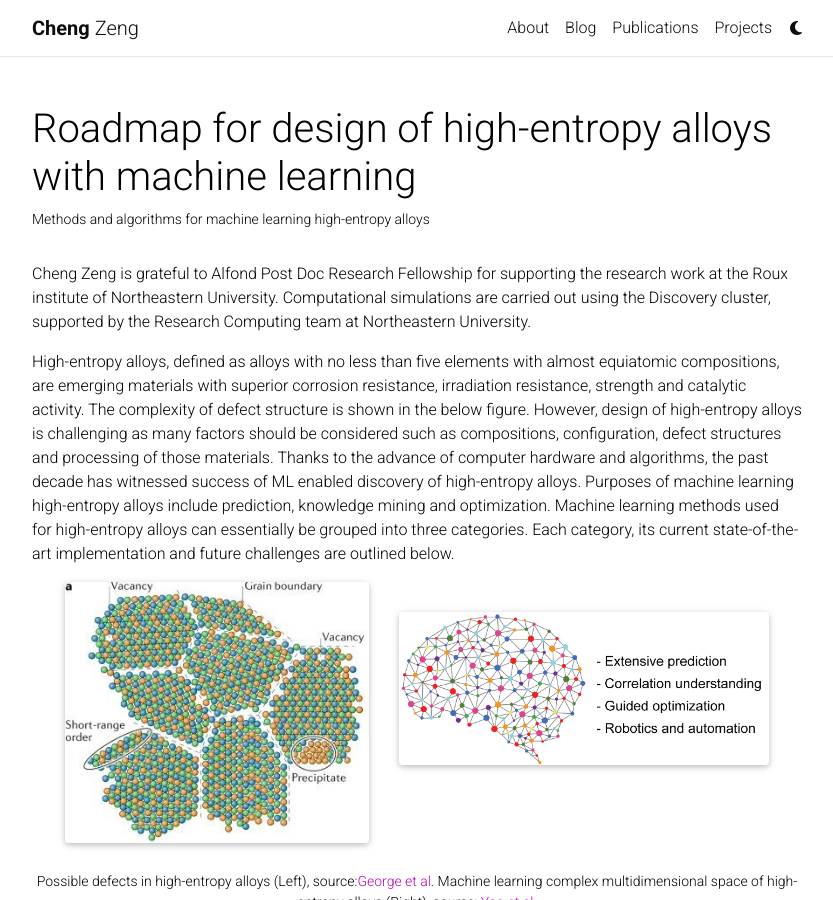
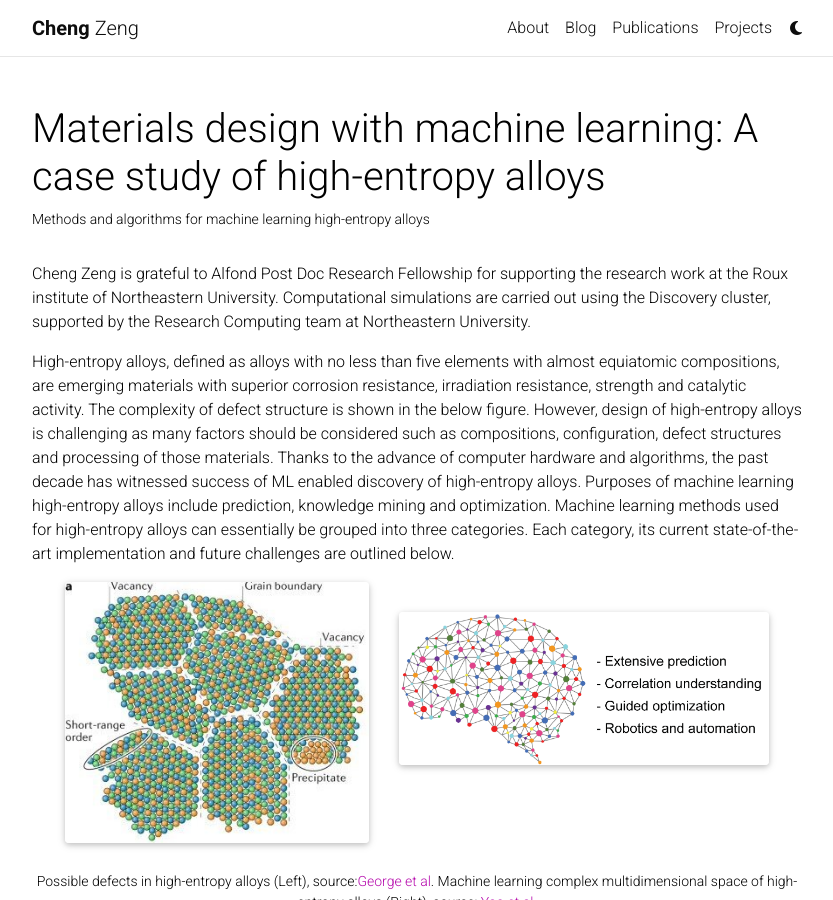
Before and after one commit to cengc13/website, a Jekyll site: the page built from _projects/ml-hea.md, in a window 1280 px wide and 900 px high. Shown: the whole window, without its empty margins (223-1056 px from the left). Built offline with Jekyll 4.4.1, drawn with Linux system fonts in a browser that asks for light colours; comment, search, counter and statistics services are not loaded; a style sheet for code colours, icons or effects is not loaded.

```diff
--- a/_projects/ml-hea.md
+++ b/_projects/ml-hea.md
@@ -1,6 +1,6 @@
 ---
 layout: page
-title: Roadmap for design of high-entropy alloys with machine learning
+title: "Materials design with machine learning: A case study of high-entropy alloys"
 description: Methods and algorithms for machine learning high-entropy alloys
 img: assets/img/projects/ml-hea-design/ml-hea-thumbnail.png
 importance: 1
```
Also changed, not shown: _projects/hea-corrosion.md (+1 -1 lines), assets/img/projects/hea-corrosion/ashby.png (added), assets/img/projects/ml-hea-design/mlip-scheme.png.
